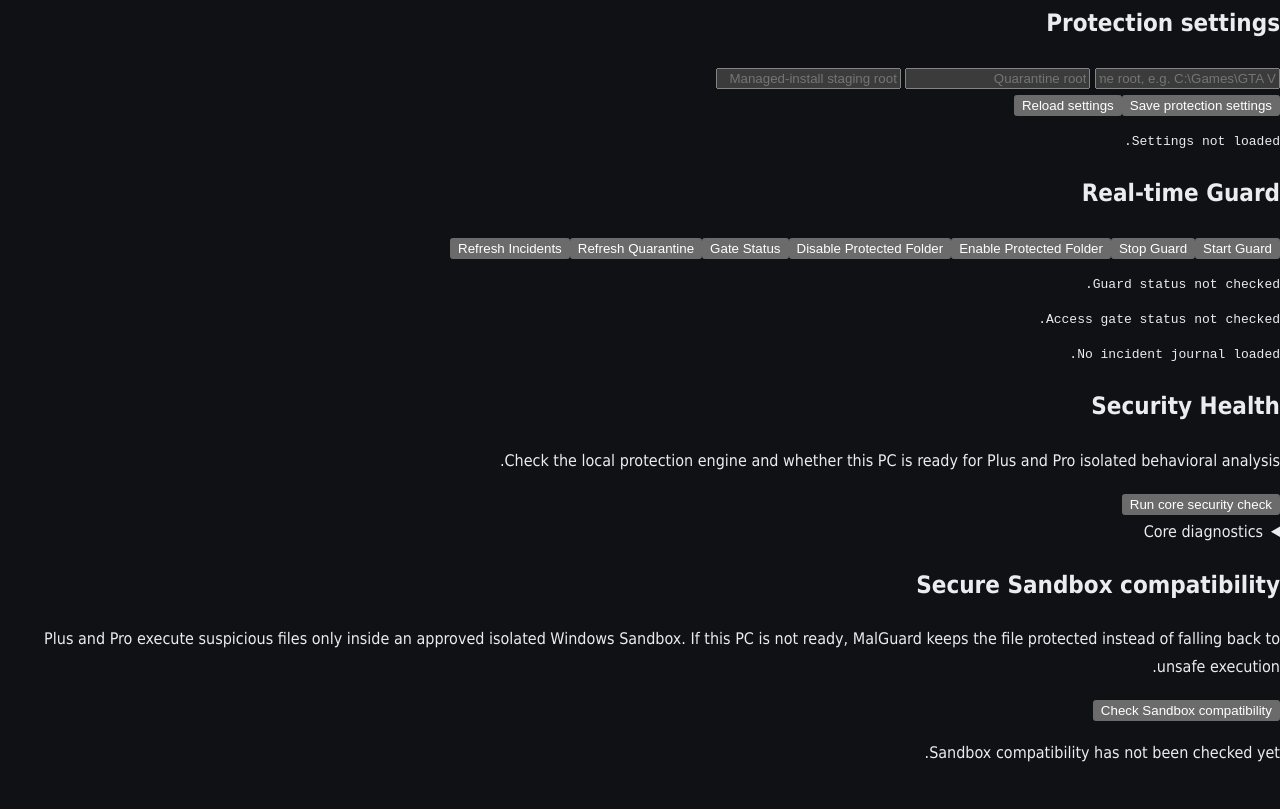
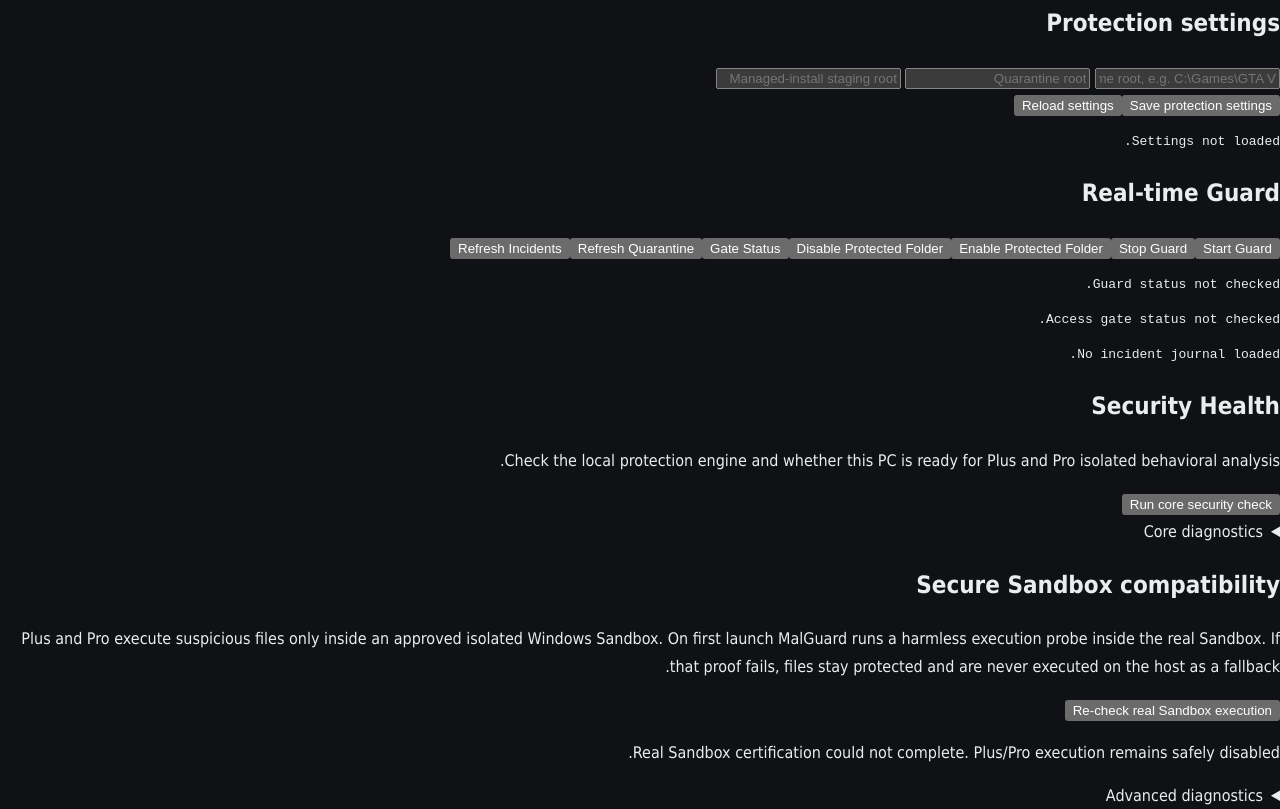
Before and after one commit to MalGuard/malguard-core, a website: page desktop-app/public/index.html in a window 1280 px wide. Shown: the part 537-1346 px from the top of the page. Before the commit the page ends 1319 px from the top, so only its background shows below. Drawn offline with Linux system fonts and the light colour scheme; no server answers.

Commit message:
Load automatic real Sandbox first-run certification UI

```diff
--- a/desktop-app/public/index.html
+++ b/desktop-app/public/index.html
@@ -79,9 +79,9 @@
       </details>
 
       <h2>Secure Sandbox compatibility</h2>
-      <p class="muted">Plus and Pro execute suspicious files only inside an approved isolated Windows Sandbox. If this PC is not ready, MalGuard keeps the file protected instead of falling back to unsafe execution.</p>
-      <button id="finalSandboxTest">Check Sandbox compatibility</button>
-      <p id="finalSandboxSummary" class="health-card health-checking">Sandbox compatibility has not been checked yet.</p>
+      <p class="muted">Plus and Pro execute suspicious files only inside an approved isolated Windows Sandbox. On first launch MalGuard runs a harmless execution probe inside the real Sandbox. If that proof fails, files stay protected and are never executed on the host as a fallback.</p>
+      <button id="finalSandboxTest">Re-check real Sandbox execution</button>
+      <p id="finalSandboxSummary" class="health-card health-checking">Real Sandbox execution has not been verified yet.</p>
       <details id="finalSandboxDiagnostics" class="diagnostics" hidden>
         <summary>Advanced diagnostics</summary>
         <pre id="finalSandboxOut">No diagnostic data yet.</pre>
@@ -89,5 +89,6 @@
     </section>
   </main>
   <script src="/app.js"></script>
+  <script src="/sandbox-first-run.js"></script>
 </body>
 </html>
```
